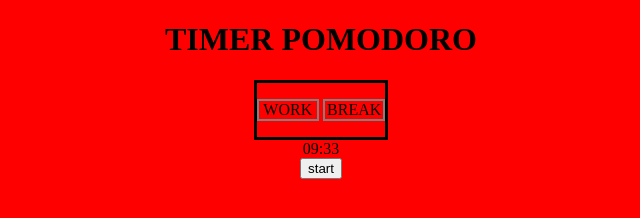
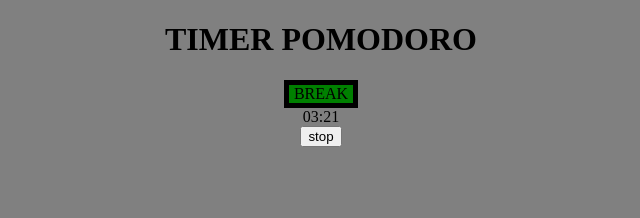
Before and after one commit to EliotPetrus/pomodoro, a plain HTML site: page index.html in a window 1280 px wide. Both pictures are taken after a click on the button "start". Shown: the whole page, without its empty margins (319-959 px from the left). Drawn offline with Linux system fonts and the light colour scheme.

Commit message:
v1 fonctionnelle

```diff
--- a/css/style.css
+++ b/css/style.css
@@ -1,6 +1,6 @@
 body {
     margin:auto;
-    background-color: red;
+    background-color: grey;
     width: 100%;
     text-align: center;
 }
@@ -9,24 +9,11 @@ body {
     color: black;
 }
 
-.phase {
-    border: solid black 3px;
-    width: 10%;
+#state {
+    border: solid black 5px;
+    width: 5%;
+    background-color: red;
     margin: auto;
     text-align: center;
     overflow: hidden;
 }
-
-#work {
-    width: 45%;
-    float: left;
-    display: inline;
-    border: solid gray 2px;
-}
-
-#break {
-    width: 45%;
-    float: right;
-    display: inline;
-    border: solid gray 2px;
-}
--- a/index.html
+++ b/index.html
@@ -13,8 +13,7 @@
         <h1 id="title">TIMER POMODORO</h1>
 
         <div class="phase">
-            <p id="work">WORK</p>
-            <p id="break">BREAK</p>
+            <p id="state">WORK</p>
         </div>
 
         <div id="timer">00:00</div>
--- a/js/pomodoro.js
+++ b/js/pomodoro.js
@@ -1,15 +1,23 @@
 let timer = false
+let work = false
+let cmpt = 1
 
-const departMinutes = 10
-let temps = departMinutes * 60
+const tempsWork = 10
+const tempsBreak = 5
+let temps = tempsWork * 60
 
 const timerElement = document.getElementById("timer")
-timerElement.innerText = departMinutes < 10 ? `0${departMinutes}:00` : `${departMinutes}:00`
+const startElement = document.getElementById("start")
+const stateElement = document.getElementById("state")
+
+timerElement.innerText = tempsWork < 10 ? `0${tempsWork}:00` : `${tempsWork}:00`
 
 document.getElementById('start').addEventListener('click', () => {
 
     if (timer == false) {
         timer = true
+        work = true
+        startElement.innerText='stop';
         setInterval(() => {
             let minutes = parseInt(temps / 60, 10)
             let secondes = parseInt(temps % 60, 10)
@@ -19,7 +27,27 @@ document.getElementById('start').addEventListener('click', () => {
 
             timerElement.innerText = `${minutes}:${secondes}`
             temps = temps <= 0 ? 0 : temps - 1
-        }, 100)
+
+            if (work == true && temps == 0){
+                work = false
+                if (cmpt%4 == 0){
+                    temps = tempsBreak*4*60
+                stateElement.innerText='LONG BREAK'
+                }else {
+                    temps = tempsBreak*60
+                    stateElement.innerText='BREAK'
+                }
+                stateElement.style.backgroundColor='green'
+            }
+            else if (work == false && temps == 0) {
+                cmpt += 1
+                work = true
+                temps = tempsWork*60
+                stateElement.innerText='WORK'
+                stateElement.style.backgroundColor='red'
+            }
+
+        }, 1)
     }
 
     else if (timer == true) {
```
